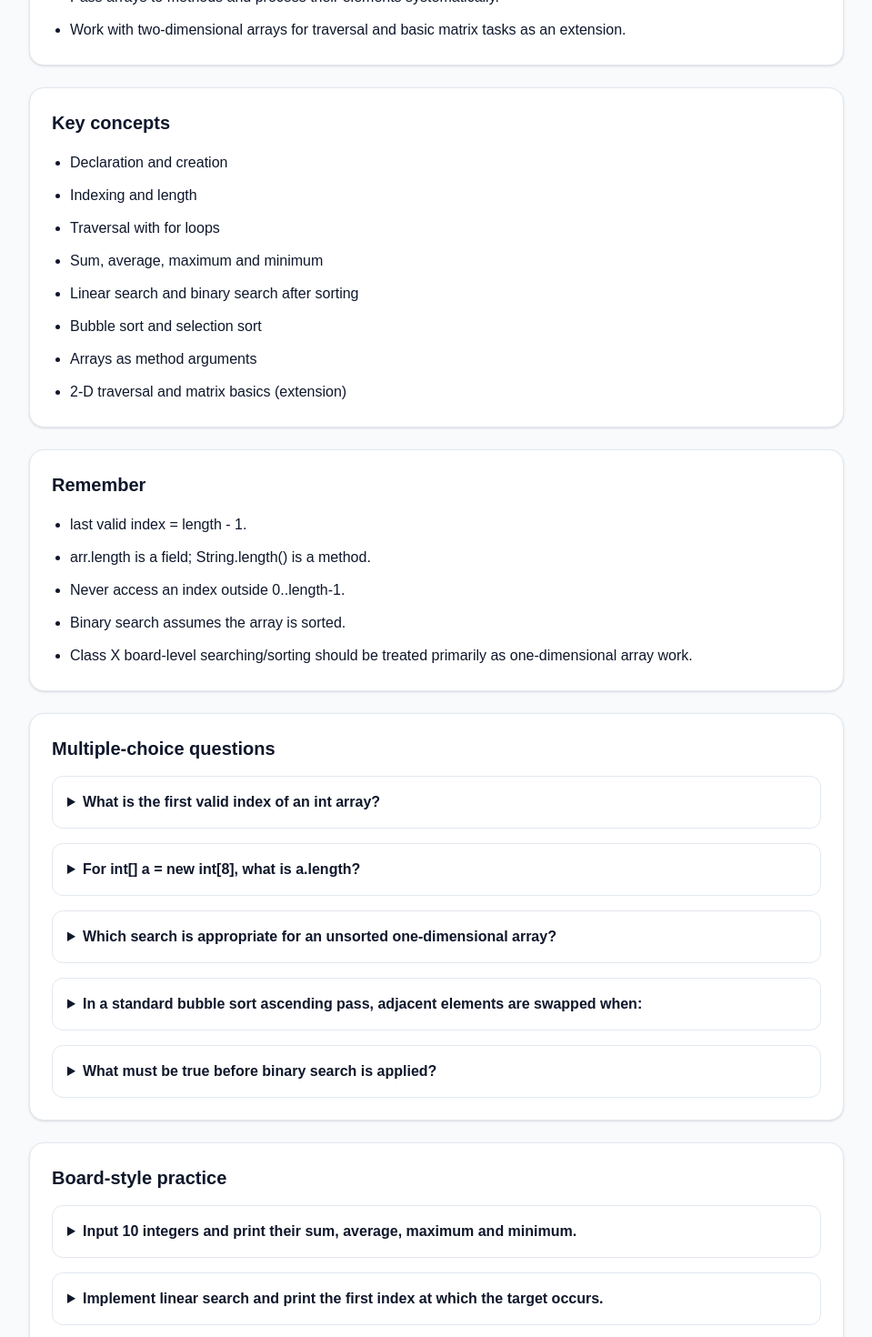
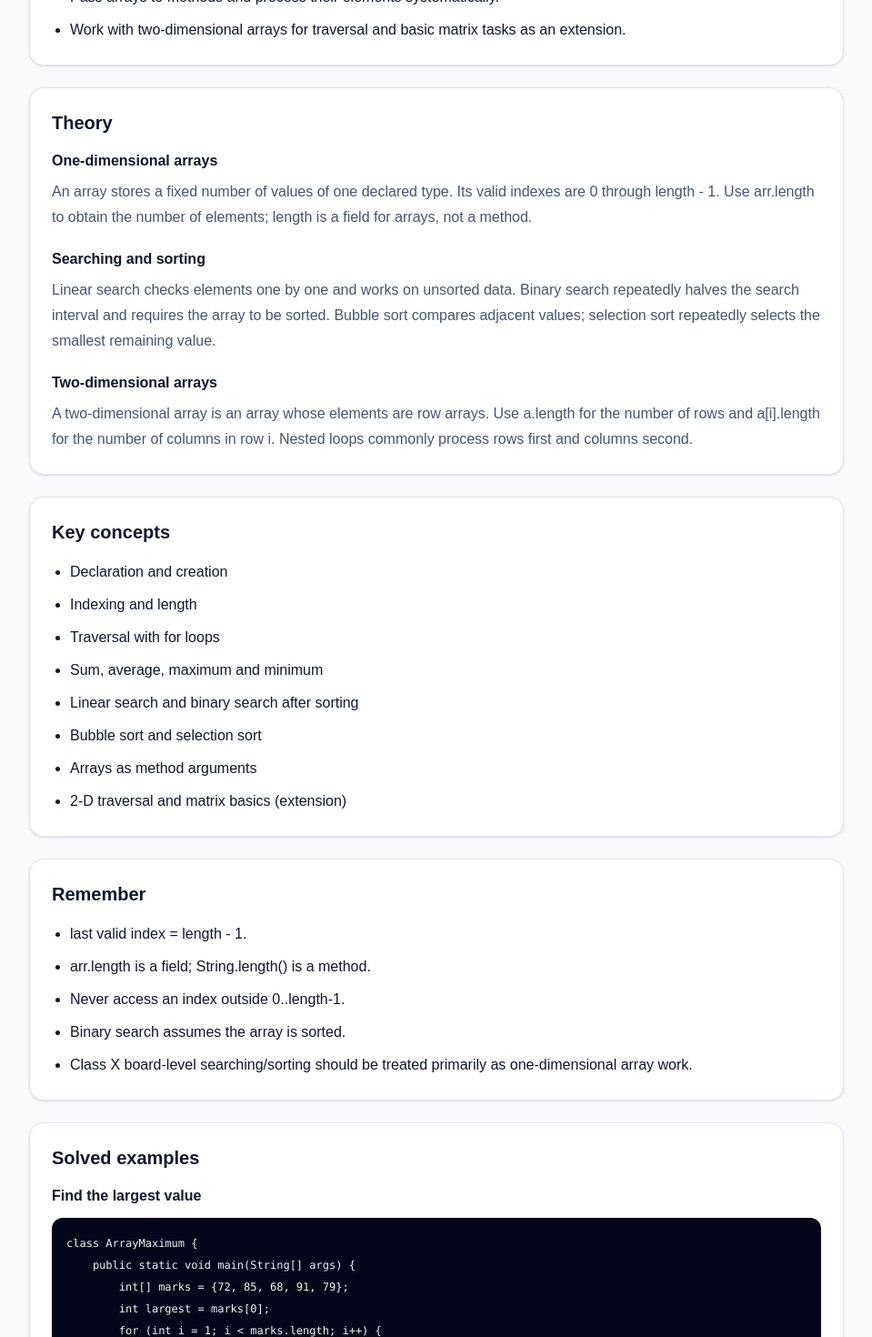
Before and after one commit to adilparsh-code/Target95, a Next.js app: page /icse/class-x/java/x-arrays in a window 1280 px wide. Shown: the part 420-1890 px from the top of the page at 91% size, without its empty margins (160-1119 px from the left). Built offline with nearby package versions, Linux system fonts and the light colour scheme; no server answers.

Commit message:
Render ICSE Class X theory and solved examples

```diff
--- a/src/app/icse/class-x/java/[topic]/page.jsx
+++ b/src/app/icse/class-x/java/[topic]/page.jsx
@@ -40,17 +40,23 @@ export default async function ICSEClassXJavaTopicPage({ params }) {
         <Section title="Learning objectives">
           {Array.isArray(content.learningObjectives) && <ul className="list-disc space-y-2 pl-5 leading-7">{content.learningObjectives.map((item) => <li key={item}>{item}</li>)}</ul>}
         </Section>
+        <Section title="Theory">
+          {Array.isArray(content.theory) && <div className="space-y-5">{content.theory.map((item) => <div key={item.heading}><h3 className="font-bold">{item.heading}</h3><p className="mt-2 leading-7 text-slate-600 dark:text-slate-300">{item.body}</p></div>)}</div>}
+        </Section>
         <Section title="Key concepts">
           {Array.isArray(content.keyConcepts) && <ul className="list-disc space-y-2 pl-5 leading-7">{content.keyConcepts.map((item) => <li key={item}>{item}</li>)}</ul>}
         </Section>
         <Section title="Remember">
           {Array.isArray(content.remember) && <ul className="list-disc space-y-2 pl-5 leading-7">{content.remember.map((item) => <li key={item}>{item}</li>)}</ul>}
         </Section>
+        <Section title="Solved examples">
+          {Array.isArray(content.workedExamples) && <div className="space-y-6">{content.workedExamples.map((example) => <article key={example.title}><h3 className="font-bold">{example.title}</h3><pre className="mt-3 overflow-x-auto rounded-xl bg-slate-950 p-4 text-xs leading-6 text-slate-100"><code>{example.code}</code></pre><p className="mt-3 text-sm font-semibold">Output</p><pre className="mt-1 overflow-x-auto rounded-lg bg-slate-100 p-3 text-sm text-slate-900 dark:bg-slate-800 dark:text-slate-100">{example.output}</pre><ul className="mt-3 list-disc space-y-1 pl-5 text-sm leading-6 text-slate-600 dark:text-slate-300">{example.explanation.map((line) => <li key={line}>{line}</li>)}</ul></article>)}</div>}
+        </Section>
         <Section title="Multiple-choice questions">
           {Array.isArray(content.mcqs) && <div className="space-y-4">{content.mcqs.map((item) => <details key={item.id} className="rounded-xl border border-slate-200 p-4 dark:border-slate-700"><summary className="cursor-pointer font-semibold">{item.question}</summary><ul className="mt-3 space-y-2 text-sm">{item.options.map((option) => <li key={option}>{option}</li>)}</ul><p className="mt-3 text-sm font-bold">Correct option: {item.correctAnswer}</p><p className="mt-1 text-sm text-slate-600 dark:text-slate-300">{item.explanation}</p></details>)}</div>}
         </Section>
         <Section title="Board-style practice">
-          {Array.isArray(content.practice) && <div className="space-y-4">{content.practice.map((item) => <details key={item.id} className="rounded-xl border border-slate-200 p-4 dark:border-slate-700"><summary className="cursor-pointer font-semibold">{item.question}</summary><p className="mt-3 text-sm text-slate-600 dark:text-slate-300"><span className="font-bold">Suggested answer:</span> {item.answer}</p><p className="mt-2 text-xs font-semibold uppercase tracking-wide text-slate-500">{item.marks} marks · {item.difficulty} · {item.type}</p></details>)}</div>}
+          {Array.isArray(content.practice) && <div className="space-y-4">{content.practice.map((item) => <details key={item.id} className="rounded-xl border border-slate-200 p-4 dark:border-slate-700"><summary className="cursor-pointer font-semibold">{item.question}</summary><p className="mt-3 text-sm text-slate-600 dark:text-slate-300"><span className="font-bold">Answer guidance:</span> {item.answer}</p><p className="mt-2 text-xs font-semibold uppercase tracking-wide text-slate-500">{item.marks} marks · {item.difficulty} · {item.type}</p></details>)}</div>}
         </Section>
         <Section title="Practical tasks">
           {Array.isArray(content.practicalTasks) && <ul className="list-disc space-y-2 pl-5 leading-7">{content.practicalTasks.map((item) => <li key={item}>{item}</li>)}</ul>}
```
